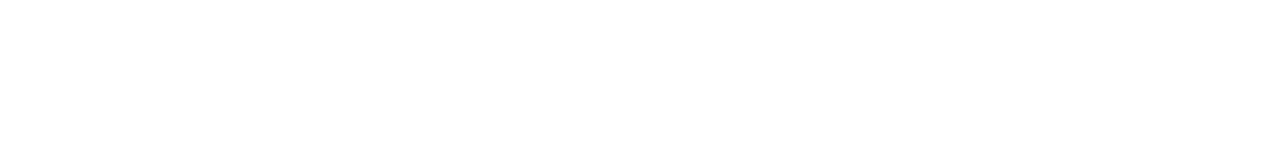
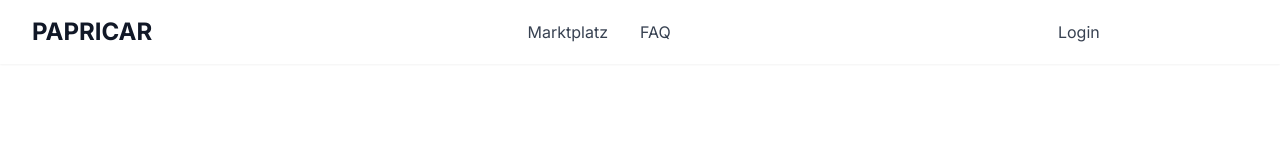
Before and after one commit to patrickshaneno/papricar-v2, a Next.js app: page / in a window 1280 px wide. Shown: the top 158 px of the page. Built offline with nearby package versions, Linux system fonts and the light colour scheme.

Commit message:
✨ Add Navbar to layout with login page handling

```diff
--- a/app/layout.tsx
+++ b/app/layout.tsx
@@ -1,6 +1,7 @@
 import type { Metadata } from 'next'
 import { Inter } from 'next/font/google'
 import './globals.css'
+import Navbar from '@/components/Navbar'
 
 const inter = Inter({
   subsets: ['latin'],
@@ -69,7 +70,10 @@
         <meta name="apple-mobile-web-app-title" content="PAPRICAR" />
         <link rel="apple-touch-icon" href="/icons/icon-192x192.png" />
       </head>
-      <body>{children}</body>
+      <body>
+        <Navbar />
+        {children}
+      </body>
     </html>
   )
 }
--- a/components/Navbar.tsx
+++ b/components/Navbar.tsx
@@ -1,8 +1,15 @@
 import Link from 'next/link'
+import { usePathname } from 'next/navigation'
 import { useState } from 'react'
 
 export default function Navbar() {
   const [isMenuOpen, setIsMenuOpen] = useState(false)
+  const pathname = usePathname()
+
+  // Ausblenden auf Login-Seiten
+  if (pathname === '/login' || pathname === '/dealer/login') {
+    return null
+  }
 
   return (
     <nav className="fixed top-0 left-0 right-0 z-50 bg-white/80 backdrop-blur-md shadow-sm">
```
